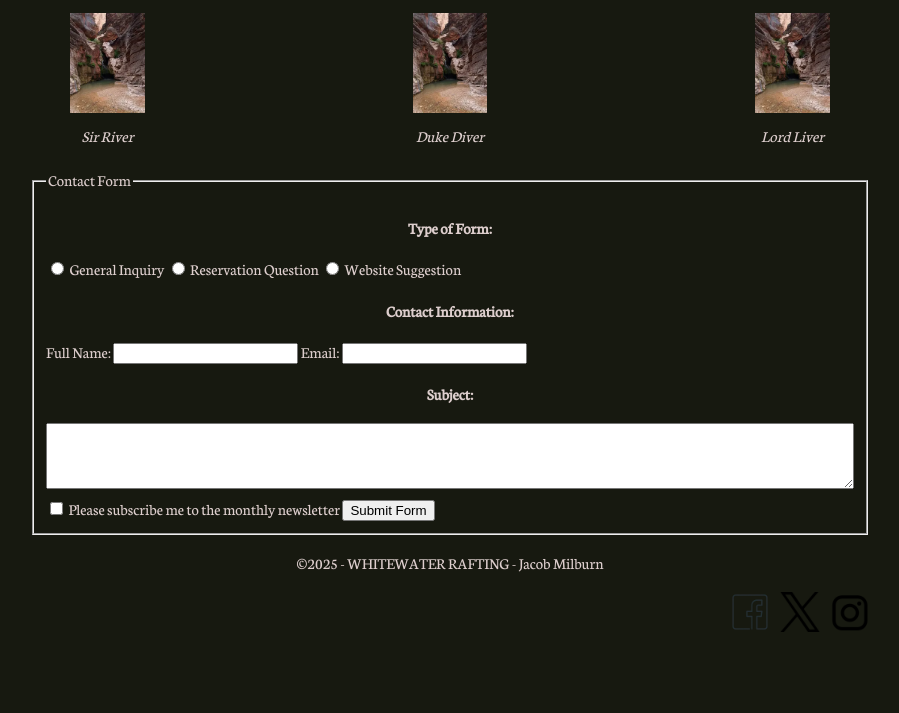
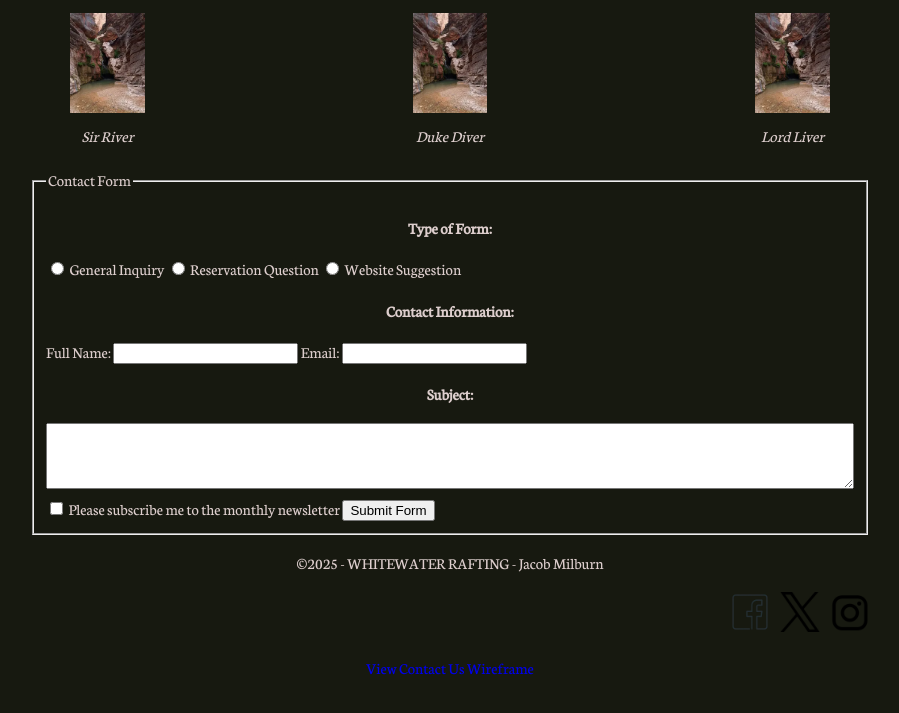
Before and after one commit to J-WilMil/wdd130, a plain HTML site: page wwr/contact.html in a window 1280 px wide. Shown: the part 870-1583 px from the top of the page, without its empty margins (190-1089 px from the left). Before the commit the page ends 1526 px from the top, so only its background shows below. Drawn offline with Linux system fonts and the light colour scheme.

Commit message:
wireframe

```diff
--- a/wwr/contact.html
+++ b/wwr/contact.html
@@ -106,6 +106,10 @@
             </a>
         </nav>
 
+        <p>
+            <a href="https://app.moqups.com/Pmpac54aeL5cXqf664qpAuW8iDac2pIM/view/page/ad64222d5">View Contact Us Wireframe</a>
+        </p>
+
     </footer>
 </body>
 </html>
```
